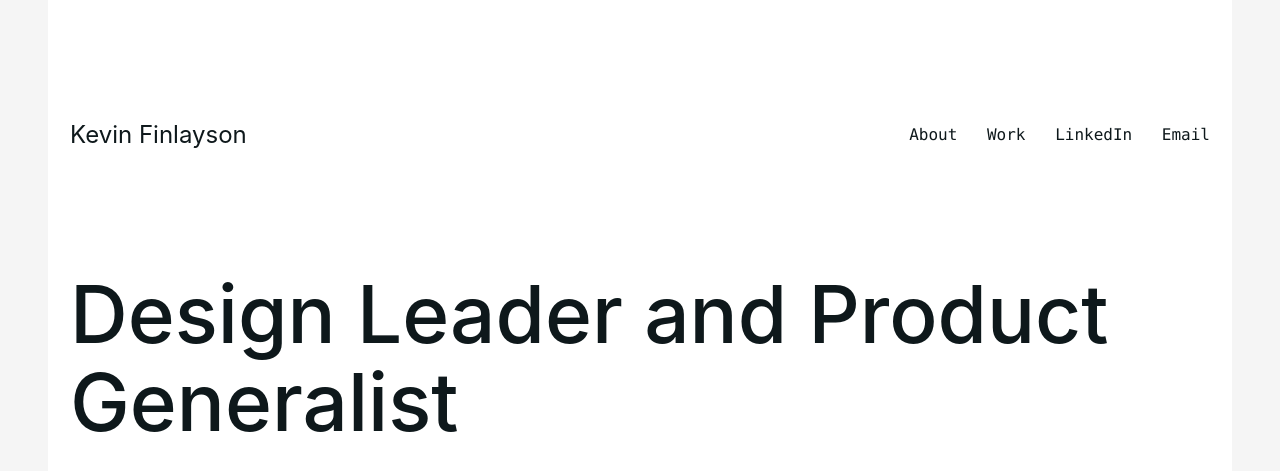
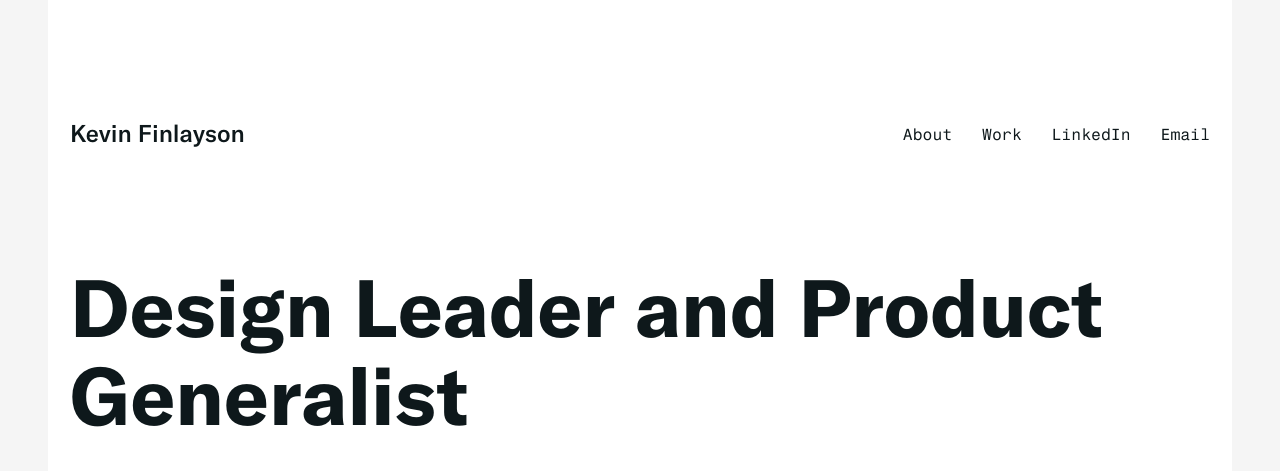
Before and after one commit to kevinfinlayson/kevinfinlayson.com, a Jekyll site: the page built from index.markdown, in a window 1280 px wide. Shown: the top 471 px of the page. Built offline with Jekyll 4.4.1, drawn with Linux system fonts in a browser that asks for light colours.

Commit message:
Set up fonts

```diff
--- a/_sass/fonts.scss
+++ b/_sass/fonts.scss
@@ -0,0 +1,23 @@
+// Fonts
+
+
+@font-face {
+    font-family: "fragment-mono";
+    src: url('../fonts/Fragment-Mono-Latin.woff2') format('woff2');
+    font-weight: normal;
+    font-style: normal;
+}
+
+@font-face {
+    font-family: "gt-america-medium";
+    src: url('../fonts/GT-America-Standard-Medium-Trial.woff2') format('woff2');
+    font-weight: normal;
+    font-style: normal;
+}
+
+@font-face {
+    font-family: "gt-america-bold";
+    src: url('../fonts/GT-America-Standard-Bold-Trial.woff2') format('woff2');
+    font-weight: normal;
+    font-style: normal;
+}
--- a/_sass/variables.scss
+++ b/_sass/variables.scss
@@ -11,9 +11,9 @@ $dark-grey: #757575;
 
 // Fonts
 
-$mono: "Fragment Mono", ui-monospace, SFMono-Regular, "SF Mono", Menlo, Consolas, "Liberation Mono", monospace;
-$medium-sans: "GT America medium", -apple-system, BlinkMacSystemFont, "Segoe UI", "Noto Sans", Helvetica, Arial, sans-serif, "Apple Color Emoji", "Segoe UI Emoji";
-$bold-sans: "GT America bold", -apple-system, BlinkMacSystemFont, "Segoe UI", "Noto Sans", Helvetica, Arial, sans-serif, "Apple Color Emoji", "Segoe UI Emoji";
+$mono: "fragment-mono", ui-monospace, SFMono-Regular, "SF Mono", Menlo, Consolas, "Liberation Mono", monospace;
+$medium-sans: "gt-america-medium", -apple-system, BlinkMacSystemFont, "Segoe UI", "Noto Sans", Helvetica, Arial, sans-serif, "Apple Color Emoji", "Segoe UI Emoji";
+$bold-sans: "gt-america-bold", -apple-system, BlinkMacSystemFont, "Segoe UI", "Noto Sans", Helvetica, Arial, sans-serif, "Apple Color Emoji", "Segoe UI Emoji";
 
 // Type scale
 
```
Also changed, not shown: fonts/Fragment-Mono-Latin.woff2 (renamed from assets/fonts/Fragment-Mono-Latin.woff2), fonts/GT-America-Standard-Bold-Trial.woff2 (renamed from assets/fonts/GT-America-Standard-Bold-Trial.woff2), fonts/GT-America-Standard-Medium-Trial.woff2 (renamed from assets/fonts/GT-America-Standard-Medium-Trial.woff2).
